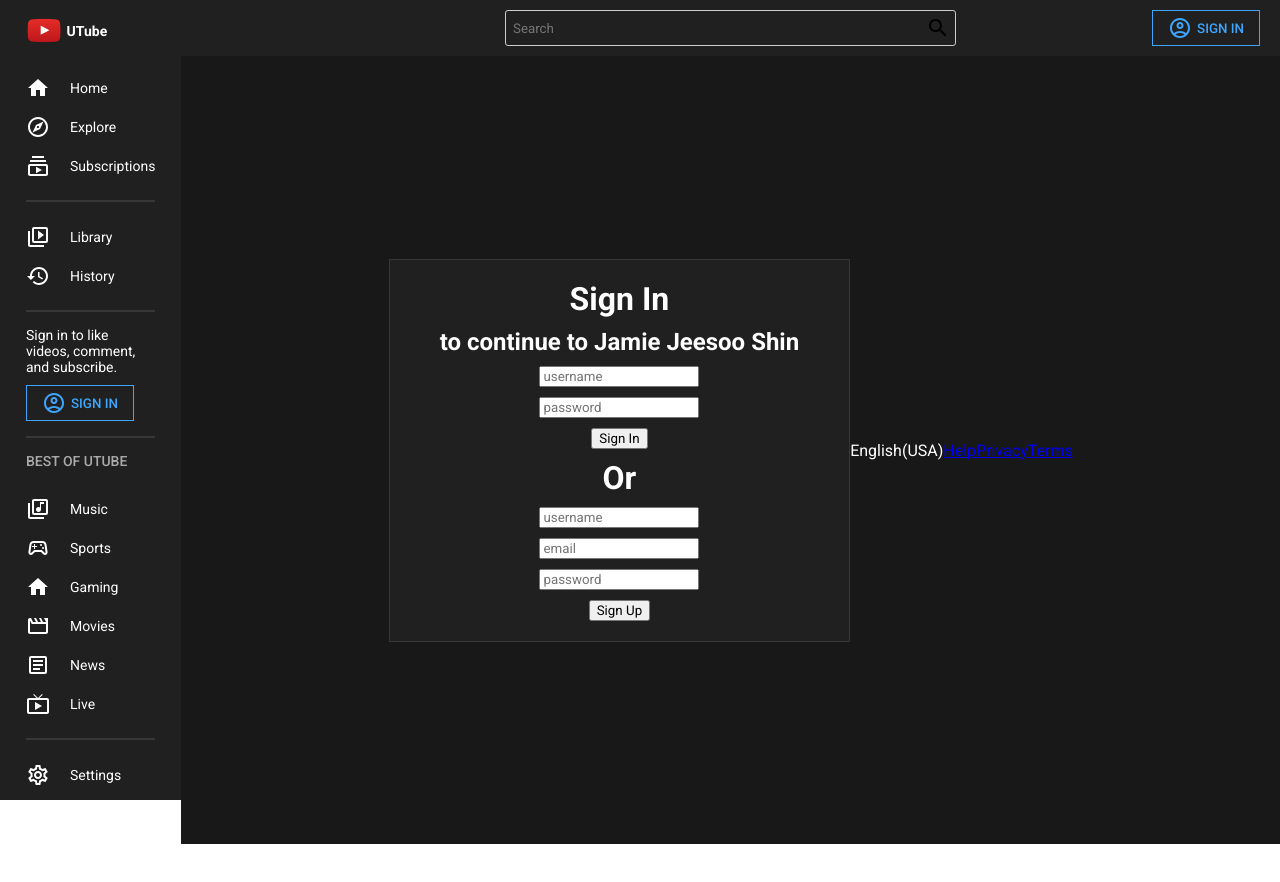
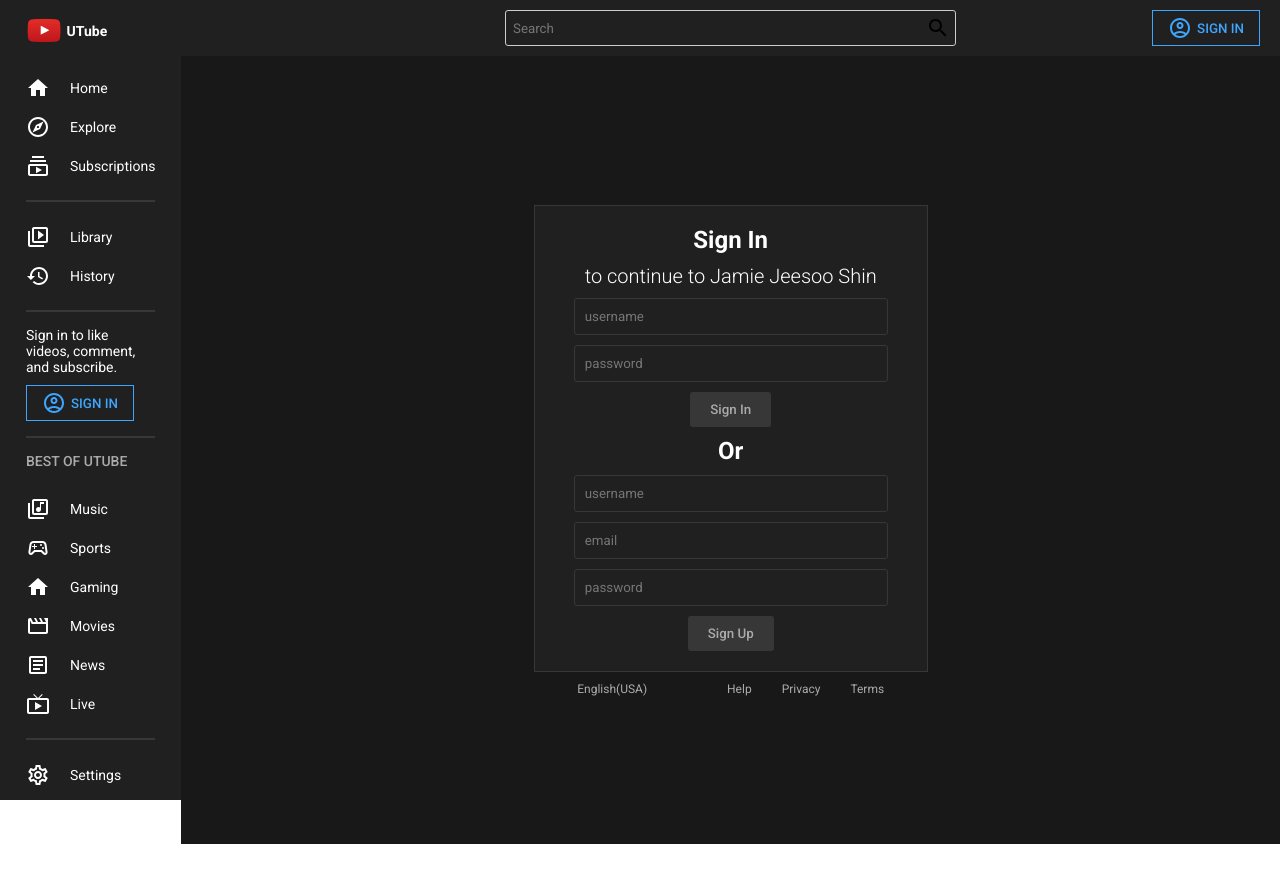
Before and after one commit to JS-Jamie/youtube-clone, a React (Create React App) app: page /signin in a window 1280 px wide. Shown: the top 882 px of the page. Built offline with nearby package versions, Linux system fonts and the light colour scheme.

Commit message:
Finish Sign up page

```diff
--- a/src/pages/SignIn.jsx
+++ b/src/pages/SignIn.jsx
@@ -1,9 +1,10 @@
 import React from 'react';
-import { Link } from 'react-router-dom';
+
 import styled from 'styled-components';
 
 const Container = styled.div`
   display: flex;
+  flex-direction: column;
   align-items: center;
   justify-content: center;
   height: calc(100vh - 56px);
@@ -20,17 +21,47 @@ const Wrapper = styled.div`
   gap: 10px;
 `;
 
-const Title = styled.h1``;
+const Title = styled.h1`
+  font-size: 24px;
+`;
 
-const SubTitle = styled.h2``;
+const SubTitle = styled.h2`
+  font-size: 20px;
+  font-weight: 300;
+`;
 
-const Input = styled.input``;
+const Input = styled.input`
+  border: 1px solid ${({ theme }) => theme.soft};
+  border-radius: 3px;
+  padding: 10px;
+  background-color: transparent;
+  width: 100%;
+`;
 
-const Button = styled.button``;
+const Button = styled.button`
+  border-radius: 3px;
+  border: none;
+  padding: 10px 20px;
+  font-weight: 500;
+  cursor: pointer;
+  background-color: ${({ theme }) => theme.soft};
+  color: ${({ theme }) => theme.textSoft};
+`;
 
-const More = styled.div``;
+const More = styled.div`
+  display: flex;
+  margin-top: 10px;
+  font-size: 12px;
+  color: ${({ theme }) => theme.textSoft};
+`;
 
-const Links = styled.span``;
+const Links = styled.div`
+  margin-left: 50px;
+`;
+
+const Link = styled.span`
+  margin-left: 30px;
+`;
 
 const SignIn = () => {
   return (
```
